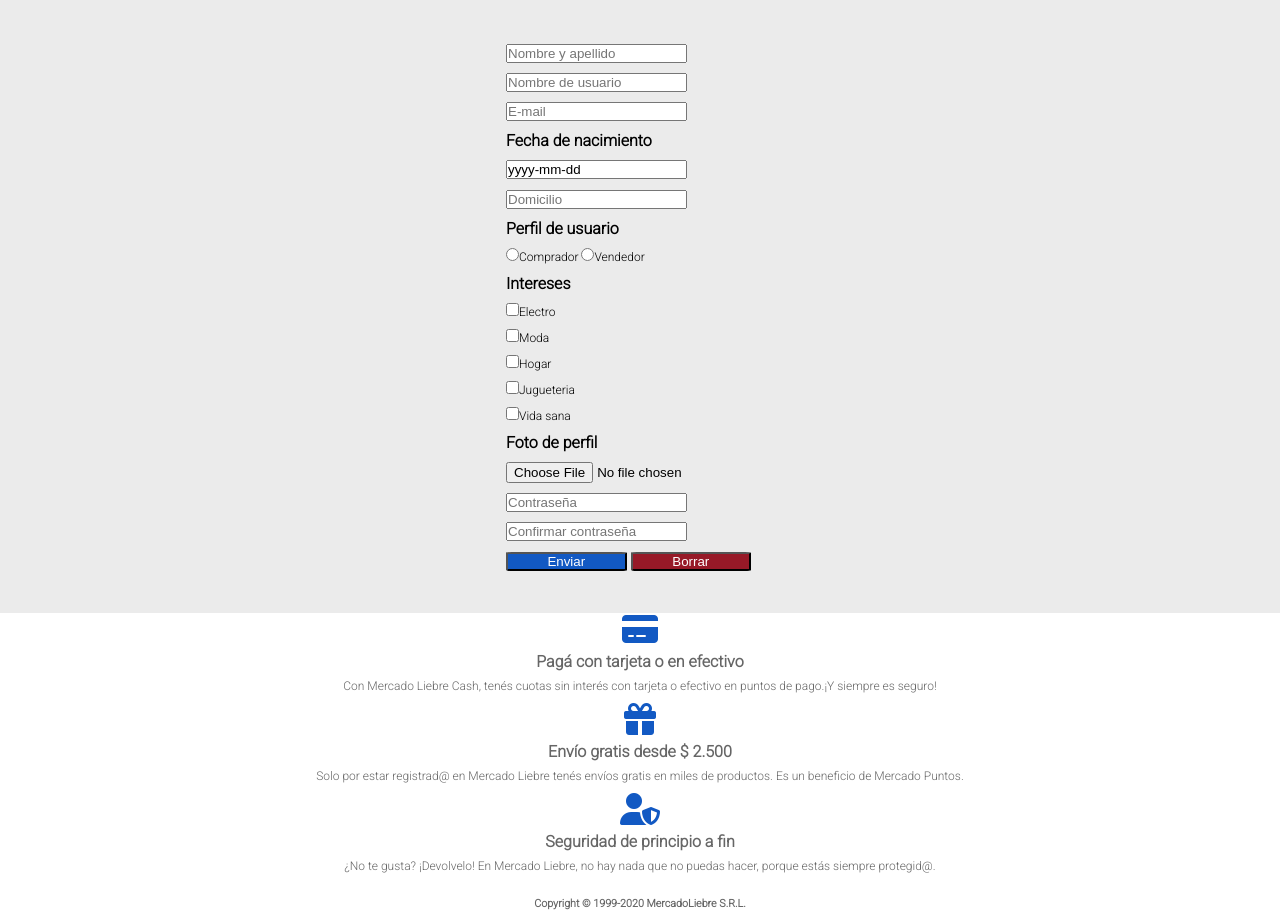
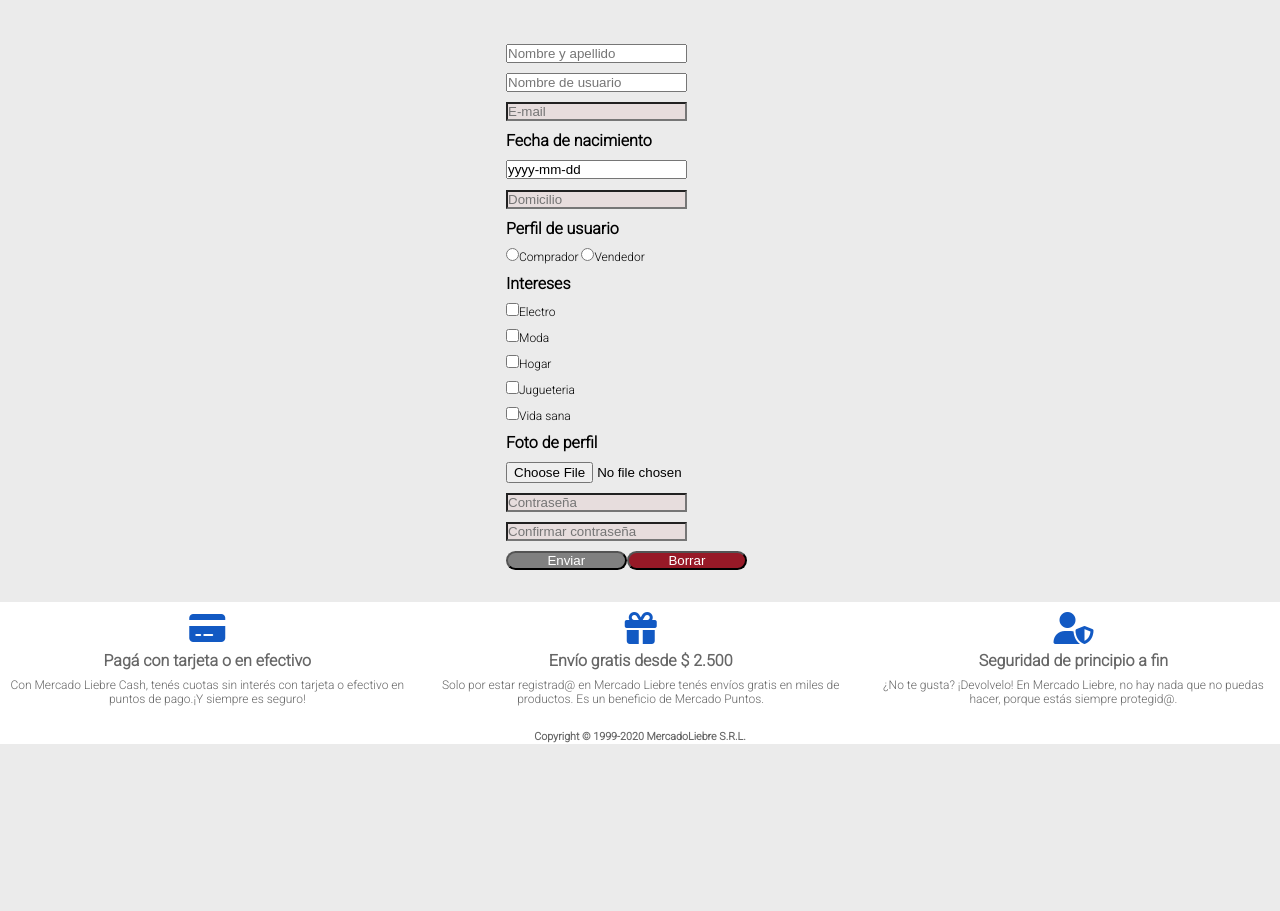
Before and after one commit to julietangarcia/MercadoLiebre, a website: page views/register.html in a window 1280 px wide. Shown: the part 598-1509 px from the top of the page. After the commit the page ends 1342 px from the top, so only its background shows below. Drawn offline with Linux system fonts and the light colour scheme; files that its build step writes are made by us from their sources; files whose address does not match are found by name.

Commit message:
animacion

```diff
--- a/public/css/styles.css
+++ b/public/css/styles.css
@@ -180,20 +180,37 @@ footer{
 
 .product:hover {
     box-shadow: 0px 0px 10px rgb(100, 100, 100);
+}
+
+.product i:hover{
+
+    animation: cam 3s backwards ;
+    transform: rotate(-90deg);
+    transition: transform 2s;
+}
 
 
+/*formularios*/
+
+button.enviar, button.submit {
+    background-color: grey;
+    border-radius: 10px;
+    width: 45%;
+    color: white;
+
+}
+.botones{
+    display: flex;
 }
 
-/*formularios*/
-button.enviar, button.submit {
-    background-color: #1259c3;
-    border-radius: 5%;
-    width: 45%;
-    color: white;
+button.enviar:hover{
+    background-color: #0022AA;
+    -webkit-transition: background-color 0.2s linear;
+    transition: background-color 1s linear;
 }
 button.reset {
     background-color: #971927;
-    border-radius: 5%;
+    border-radius: 10px;
     width: 45%;
     color: white;
 
@@ -202,8 +219,9 @@ button.reset {
     text-align: center;
 }
 
-
-
+input:invalid {
+    background-color: rgba(216, 167, 167, 0.2);
+  }
 /* Small devices (landscape phones, 576px and up)*/
 @media (max-width: 575px){
 
@@ -237,13 +255,14 @@ button.reset {
         justify-content: space-between;
     }
 
+
 }
 @media (min-width: 576px) {
 
 
 
     main section article{
-    box-shadow: 0px 0px 10px rgb(82, 82, 82);
+    box-shadow: 0px 0px 20px rgb(82, 82, 82);
     }
 
 
@@ -309,4 +328,12 @@ button.reset {
     .product{
         width: 22%;
     }
+    .iconfooter{
+        font-size: 2em;
+        color:#1259c3;
+        margin-bottom: 10px;
+    }
+    .conteiner-footer{
+        display: flex;
+    }
 }
--- a/views/register.html
+++ b/views/register.html
@@ -75,12 +75,12 @@
 
             <p><input type="text" name="usuario" placeholder="Nombre de usuario"></p>
 
-            <p><input type="email" name="email" placeholder="E-mail"></p>
+            <p><input type="email" name="email" required placeholder="E-mail"></p>
 
             <h4><label>Fecha de nacimiento</label></h4>
-            <p><input type="fecha" name="fecha" value="yyyy-mm-dd"></p>
+            <p><input type="fecha" name="fecha" required value="yyyy-mm-dd"></p>
 
-            <input type="text" name="domicilio" placeholder="Domicilio">
+            <input type="text" name="domicilio" minlength="2" required placeholder="Domicilio">
 
             <h4>Perfil de usuario</label></h4>
             <p>
@@ -99,11 +99,14 @@
             <h4><label for="photo">Foto de perfil</label></h4>
             <input type="file" name="photo" accept=".jpg">
 
-            <p><input type="password" name="password" placeholder="Contraseña" autocomplete="off"></p>
-            <p><input type="password" name="password" placeholder="Confirmar contraseña" autocomplete="false"></p>
+            <p><input type="password" name="password" placeholder="Contraseña" required autocomplete="off"></p>
+            <p><input type="password" name="password" placeholder="Confirmar contraseña" required autocomplete="false"></p>
 
-            <div>
-                <button class="enviar" type="submit">Enviar</button>
+            <div class="botones">
+
+                <button class="enviar" type="submit" onclick="home.html">Enviar</button>
+
+
 
                 <button class="reset" type="reset">Borrar</button>
             </div>
@@ -111,7 +114,8 @@
             </div>
         </main>
         <footer>
-            <article>
+          <div class="conteiner-footer">
+          <article class="pay">
             <p class="iconfooter">
               <i class="fas fa-credit-card"></i>
             </p>
@@ -121,7 +125,7 @@
             </p>
           </article>
 
-            <article>
+          <article class="ship">
             <p class="iconfooter">
               <i class="fas fa-gift"></i>
             </p>
@@ -130,7 +134,7 @@
               miles de productos. Es un beneficio de Mercado Puntos.
             </p>
           </article>
-            <article>
+          <article class="security">
             <p class="iconfooter">
               <i class="fas fa-user-shield"></i>
             </p>
@@ -139,6 +143,7 @@
               hacer, porque estás siempre protegid@.
             </p>
           </article>
+        </div>
           <article>
             <br>
 
```
Also changed, not shown: views/home.html (+6 -4 lines), views/login.html (+5 -3 lines). Lines whose indentation alone changed are shown as unchanged.
